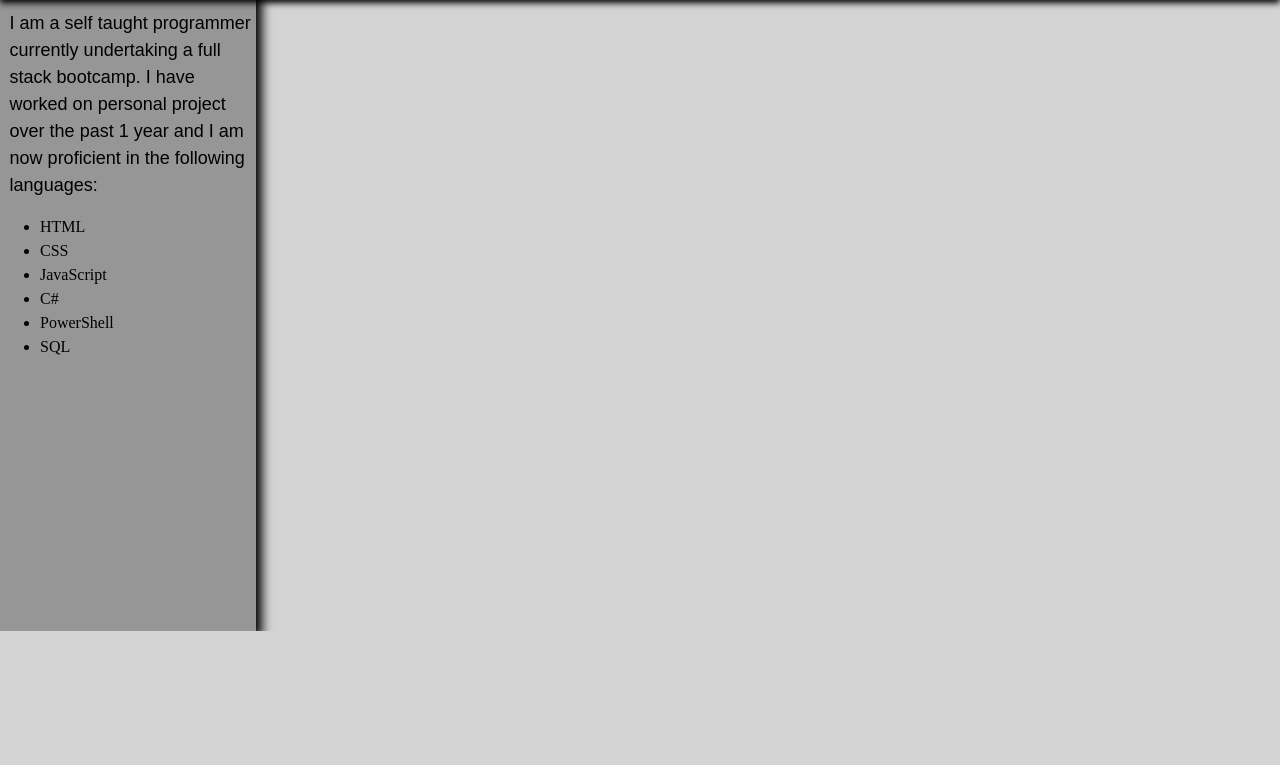
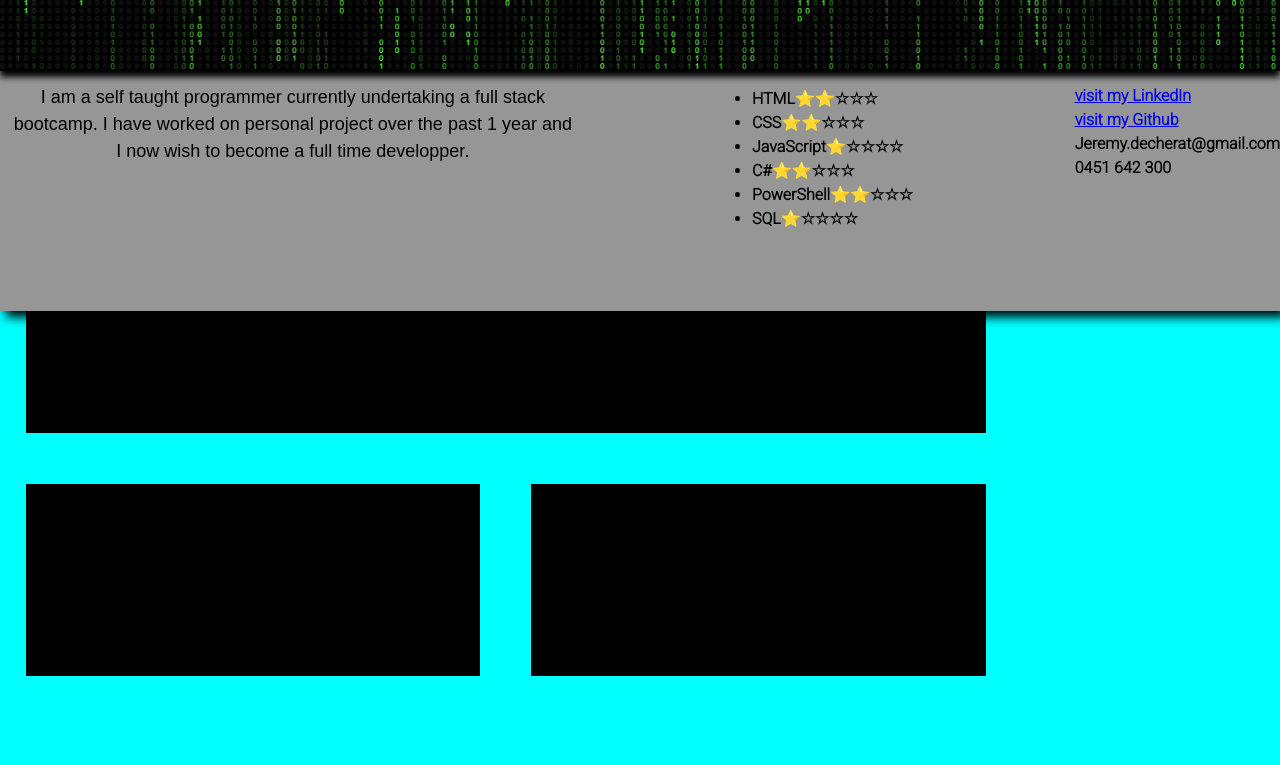
Before and after one commit to Gator2-0/Jeremy-portfolio, a plain HTML site: page index.html in a window 1280 px wide. Shown: the part 169-934 px from the top of the page. Before the commit the page ends 800 px from the top, so only its background shows below. Drawn offline with Linux system fonts and the light colour scheme.

Commit message:
Adding flexbox and modifying genreal presentation.

```diff
--- a/assets/style.css
+++ b/assets/style.css
@@ -1,5 +1,10 @@
 :root{
-  --header-height: 13vw;
+  --header-height: 30%;
+  --details-height: 20vw;
+}
+
+*{
+  font-family: 'Roboto', sans-serif;
 }
 
 body{
@@ -7,15 +12,16 @@ body{
 }
 
 header{
-  background-color: aquamarine;
+  background-color: rgb(41, 51, 48);
   height: var(--header-height);
   width: 100vw;
   position: fixed;
+  z-index: 99;
 
 }
 
 .header-img{
-  height:  var(--header-height);
+  height:  100%;
   width: 100vw;
   object-fit: cover;
   box-shadow: 0 0.5vw 0.5vw black;
@@ -29,7 +35,7 @@ header{
   right: 4vw;
   text-align: right;
   height: 6vw;
-  width: 40vw;
+  width: 50vw;
   font-size: 6vw;
 }
 
@@ -43,12 +49,14 @@ header{
   border-radius: 50%;
 }
 
-.left-column{
-  padding-top: var(--header-height);
+.details{
+  position: fixed;
+  display: flex;
+  top: var(--header-height);
   background-color: rgb(150, 150, 150);
-  height: 100vh;
-  width: 20vw;
   box-shadow: 0.5vw 0.5vw 10px black;
+  height: var(--header-height);
+  justify-content: space-between;
 
 }
 
@@ -57,4 +65,76 @@ header{
   padding-left: 0.75vw;
   font-size: large;
   font-family: sans-serif;
+  width: 45%;
+  text-align: center;
+
+
 }
+
+.contact-details-container{
+
+  padding-top:1%;
+}
+
+.skills li{
+  font-weight: 700;
+}
+
+#a::after{
+  content:"⭐⭐☆☆☆";
+}
+
+#b::after{
+  content:"⭐⭐☆☆☆";
+}
+
+#c::after{
+  content:"⭐☆☆☆☆";
+}
+
+#d::after{
+  content:"⭐⭐☆☆☆";
+}
+
+#e::after{
+  content:"⭐⭐☆☆☆";
+}
+
+#f::after{
+  content:"⭐☆☆☆☆";
+}
+
+.contact-details{
+  margin-left: 2vw;
+  font-weight: 700;
+
+}
+
+.main-container{
+  display: flex;
+  flex-wrap: wrap;
+  height: 100%;
+  width: 100vw;
+  background-color: aqua;
+  padding-left: var(--left-column-width);
+  padding-top: var(--header-height);
+  padding-bottom: 5vw;
+}
+
+.current-project-card{
+  background-color: black;
+  height: 15vw;
+  width: 75vw;
+  margin: 2vw;
+}
+
+.project-card{
+
+  background-color: black;
+
+  height: 15vw;
+  width: 35.5vw;
+  margin: 2vw;
+
+
+}
--- a/index.html
+++ b/index.html
@@ -6,34 +6,54 @@
   <meta name="viewport" content="width=device-width, initial-scale=1.0">
   <link rel="stylesheet" href="./assets/reset.css">
   <link rel="stylesheet" href="./assets/style.css">
+  <link rel="preconnect" href="https://fonts.googleapis.com">
+  <link rel="preconnect" href="https://fonts.gstatic.com" crossorigin>
+  <link href="https://fonts.googleapis.com/css2?family=Roboto:wght@300&display=swap" rel="stylesheet">
   <title>Jeremy's portfolio</title>
 </head>
 
 <body>
   <header>
     <img class="header-img" src="./assets/matrix.png" alt="what the world is really looking like.">
-    <div class="portfolio-title">Jeremy's work</div>
+    <div class="portfolio-title">Jeremy Decherat</div>
     <div class="avatar">
 
     </div>
   </header>
 
-  <div class="left-column">
+  <div class="details">
     <p class="small-description">
       I am a self taught programmer currently undertaking a full stack bootcamp.
-      I have worked on personal project over the past 1 year and I am now proficient in the following languages:
+      I have worked on personal project over the past 1 year and I now wish to become a full time developper.
     </p>
 
-    <ul>
-      <li>HTML</li>
-      <li>CSS</li>
-      <li>JavaScript</li>
-      <li>C#</li>
-      <li>PowerShell</li>
-      <li>SQL</li>
+    <ul class="skills">
+      <li id="a">HTML</li>
+      <li id="b">CSS</li>
+      <li id="c">JavaScript</li>
+      <li id="d">C#</li>
+      <li id="e">PowerShell</li>
+      <li id="f">SQL</li>
     </ul>
 
+    <div class="contact-details-container">
+      <a class="contact-details" href="http://www.linkedin.com/in/jérémy-dé-a20730264" target="_blank">visit my LinkedIn</a><br>
+      <a class="contact-details" href="https://github.com/Gator2-0" target="_blank">visit my Github</a><br>
+      <span class="contact-details">Jeremy.decherat@gmail.com</span><br>
+      <span class="contact-details">0451 642 300</span>
+    </div>
+
+
   </div>
+
+  <div class="main-container">
+
+    <div class="current-project-card"></div>
+    <div class="project-card"></div>
+    <div class="project-card"></div>
+  </div>
+
+  <div></div>
 
 
 </body>
```
